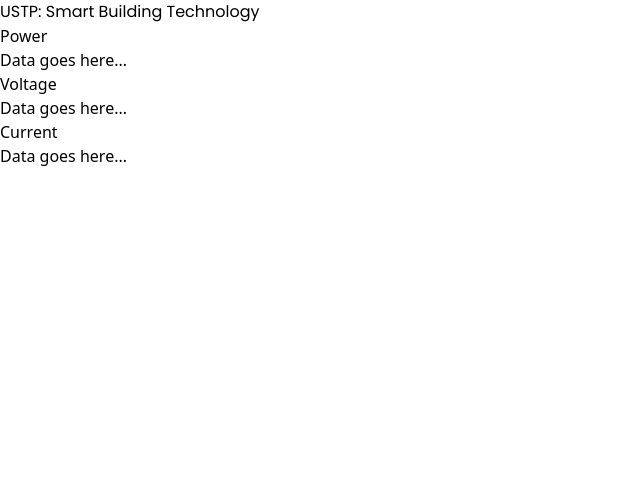
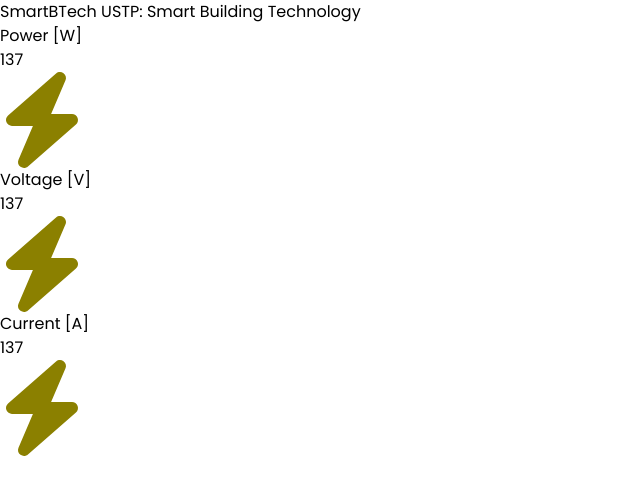
Before and after one commit to Ye1enaaa/SmartBTech-Web, a React (Vite) app: page / in a window 1280 px wide. Shown: the top 494 px of the page, without its empty margins (0-640 px from the left). Built offline with nearby package versions, Linux system fonts and the light colour scheme.

Commit message:
feat:tada:: add voltage and current box

```diff
--- a/src/pages/Dashboard.jsx
+++ b/src/pages/Dashboard.jsx
@@ -1,11 +1,12 @@
 import React from 'react';
-
+import { faBolt } from '@fortawesome/free-solid-svg-icons';
+import { FontAwesomeIcon } from '@fortawesome/react-fontawesome';
 const Dashboard = () => {
   return (
     <div className="min-h-screen bg-gray-100">
       {/* Top Bar */}
       <div className="bg-green-500 py-4 text-white text-center">
-        <h1 className="text-2xl font-bold" style={{fontFamily: 'Poppins'}}>USTP: Smart Building Technology</h1>
+        <h1 className="text-2xl font-bold" style={{fontFamily: 'Poppins'}}>SmartBTech USTP: Smart Building Technology</h1>
       </div>
 
       {/* Main Content */}
@@ -13,20 +14,29 @@
         <div className="grid grid-cols-1 md:grid-cols-3 gap-4">
           {/* Power Box */}
           <div className="bg-white p-4 rounded-lg shadow-md h-48">
-            <h2 className="text-lg font-semibold mb-2">Power</h2>
-            <p className="text-gray-700">Data goes here...</p>
+            <h2 className="text-lg font-semibold mb-2" style={{fontFamily:'Poppins'}}>Power [W]</h2>
+            <div className='flex justify-end mr-6 space-x-20'>
+              <div className='text-8xl' style={{fontFamily:'Poppins'}}>137</div>
+              <FontAwesomeIcon icon={faBolt} size='6x' style={{color:'#8B8000'}}/>
+            </div>
           </div>
 
           {/* Voltage Box */}
           <div className="bg-white p-4 rounded-lg shadow-md h-48">
-            <h2 className="text-lg font-semibold mb-2">Voltage</h2>
-            <p className="text-gray-700">Data goes here...</p>
+            <h2 className="text-lg font-semibold mb-2" style={{fontFamily:'Poppins'}}>Voltage [V]</h2>
+            <div className='flex justify-end mr-6 space-x-20'>
+              <div className='text-8xl' style={{fontFamily:'Poppins'}}>137</div>
+              <FontAwesomeIcon icon={faBolt} size='6x' style={{color:'#8B8000'}}/>
+            </div>
           </div>
 
           {/* Current Box */}
           <div className="bg-white p-4 rounded-lg shadow-md h-48">
-            <h2 className="text-lg font-semibold mb-2">Current</h2>
-            <p className="text-gray-700">Data goes here...</p>
+            <h2 className="text-lg font-semibold mb-2" style={{fontFamily:'Poppins'}}>Current [A]</h2>
+            <div className='flex justify-end mr-6 space-x-20'>
+              <div className='text-8xl' style={{fontFamily:'Poppins'}}>137</div>
+              <FontAwesomeIcon icon={faBolt} size='6x' style={{color:'#8B8000'}}/>
+            </div>
           </div>
         </div>
       </div>
```
